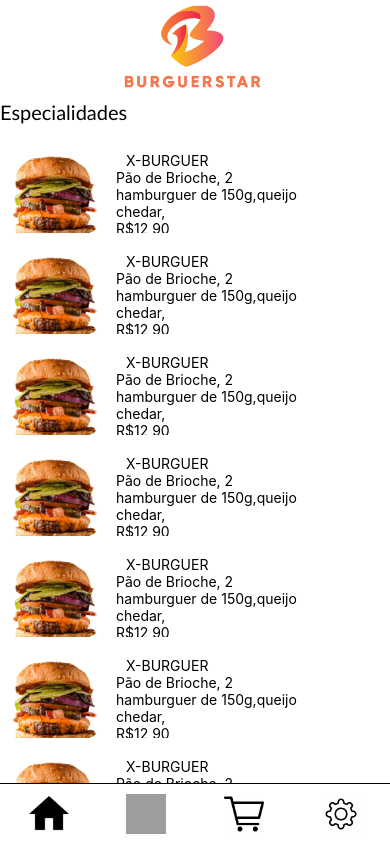
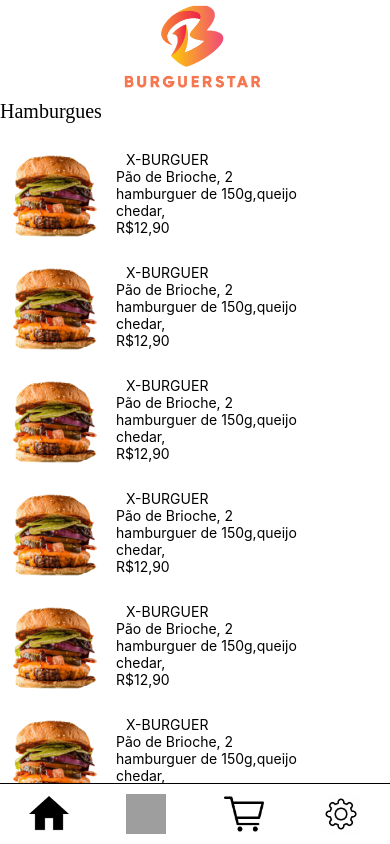
Before and after one commit to Regisjr246/lancheoneteApp, a React Native app: screen / in a window 390 px wide. Built offline with nearby package versions, Linux system fonts and the light colour scheme; grey boxes are pictures that could not be loaded.

Commit message:
finalizando parte 1

```diff
--- a/src/CardapioListagem.tsx
+++ b/src/CardapioListagem.tsx
@@ -27,6 +27,9 @@ const dados: MenuItem[] = [
     { id: "10", nome: "X-BURGUER", ingredientes: "Pão de Brioche, 2 hamburguer de 150g,queijo chedar, ", valor: "R$12,90", image: require('./assets/images/hamburguer.png') },
     { id: "11", nome: "X-BURGUER", ingredientes: "Pão de Brioche, 2 hamburguer de 150g,queijo chedar, ", valor: "R$12,90", image: require('./assets/images/hamburguer.png') },
     { id: "12", nome: "X-BURGUER", ingredientes: "Pão de Brioche, 2 hamburguer de 150g,queijo chedar, ", valor: "R$12,90", image: require('./assets/images/hamburguer.png') },
+    { id: "13", nome: "X-BURGUER", ingredientes: "Pão de Brioche, 2 hamburguer de 150g,queijo chedar, ", valor: "R$12,90", image: require('./assets/images/hamburguer.png') },
+    { id: "14", nome: "X-BURGUER", ingredientes: "Pão de Brioche, 2 hamburguer de 150g,queijo chedar, ", valor: "R$12,90", image: require('./assets/images/hamburguer.png') },
+    { id: "15", nome: "X-BURGUER", ingredientes: "Pão de Brioche, 2 hamburguer de 150g,queijo chedar, ", valor: "R$12,90", image: require('./assets/images/hamburguer.png') },
 ];
 
 
@@ -54,7 +57,7 @@ function CardapioListagem(): React.JSX.Element {
             </View>
 
             <View>
-                <Text style={styles.especialides}>Especialidades</Text>
+                <Text style={styles.especialides}>Hamburgues</Text>
 
 
             </View>
@@ -117,7 +120,6 @@ const styles = StyleSheet.create({
 
     },
     footerIcon: {
-
         width: 40,
         height: 40
     },
@@ -136,7 +138,7 @@ const styles = StyleSheet.create({
         alignItems: "flex-end",
         fontSize: 20,
         color: 'black',
-        fontFamily: '"Gill Sans"'
+        fontFamily: 'serif'
 
 
     },
@@ -145,6 +147,8 @@ const styles = StyleSheet.create({
         backgroundColor: 'white',
         marginVertical: 8,
         marginHorizontal: 16,
+
+        marginBottom:20
 
     },
     imageCardapio:{
@@ -158,11 +162,6 @@ const styles = StyleSheet.create({
     textNome:{
         color:'black',
         marginLeft:90,
-
-
-
-
-
 
 
     },
```
